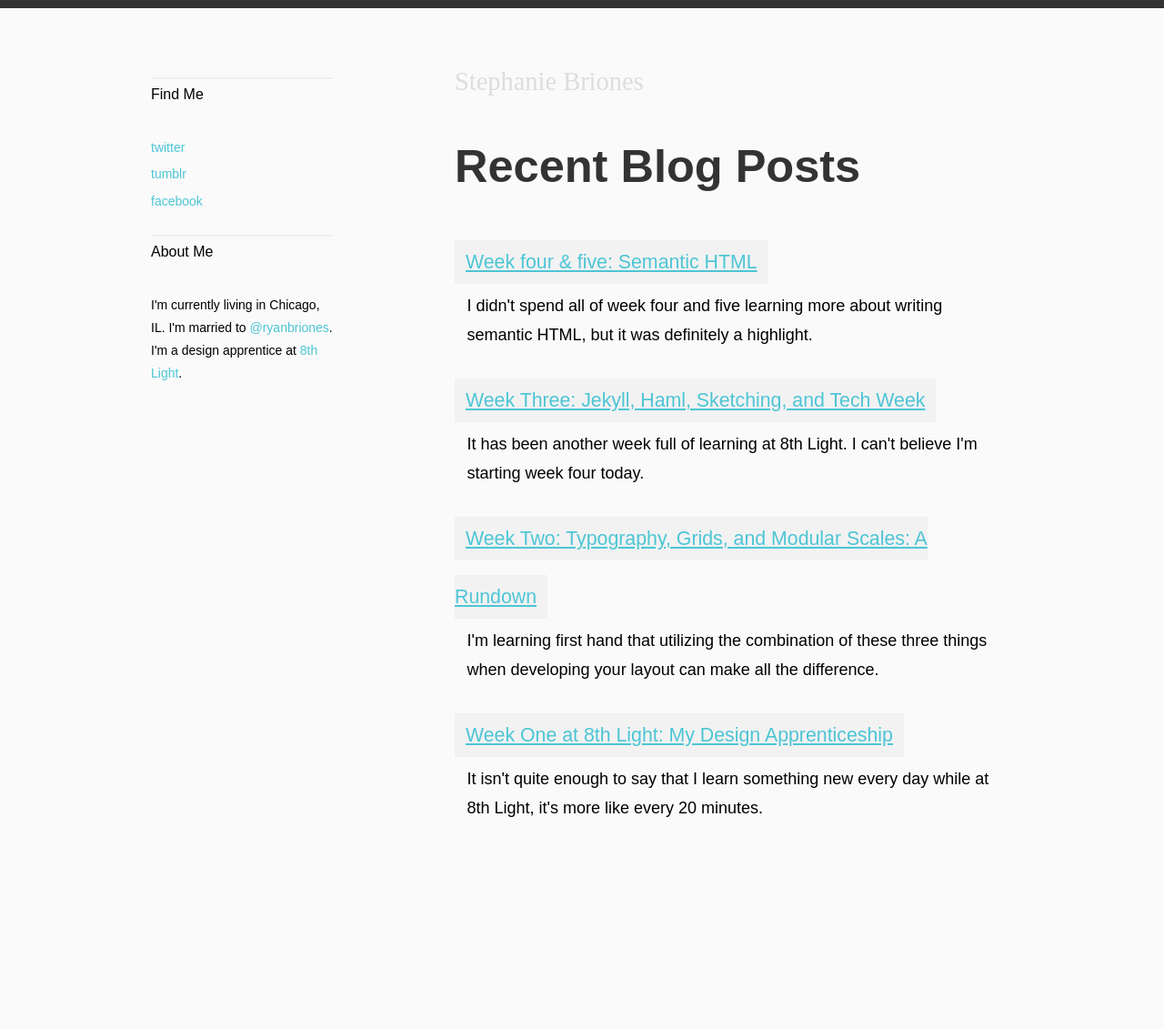
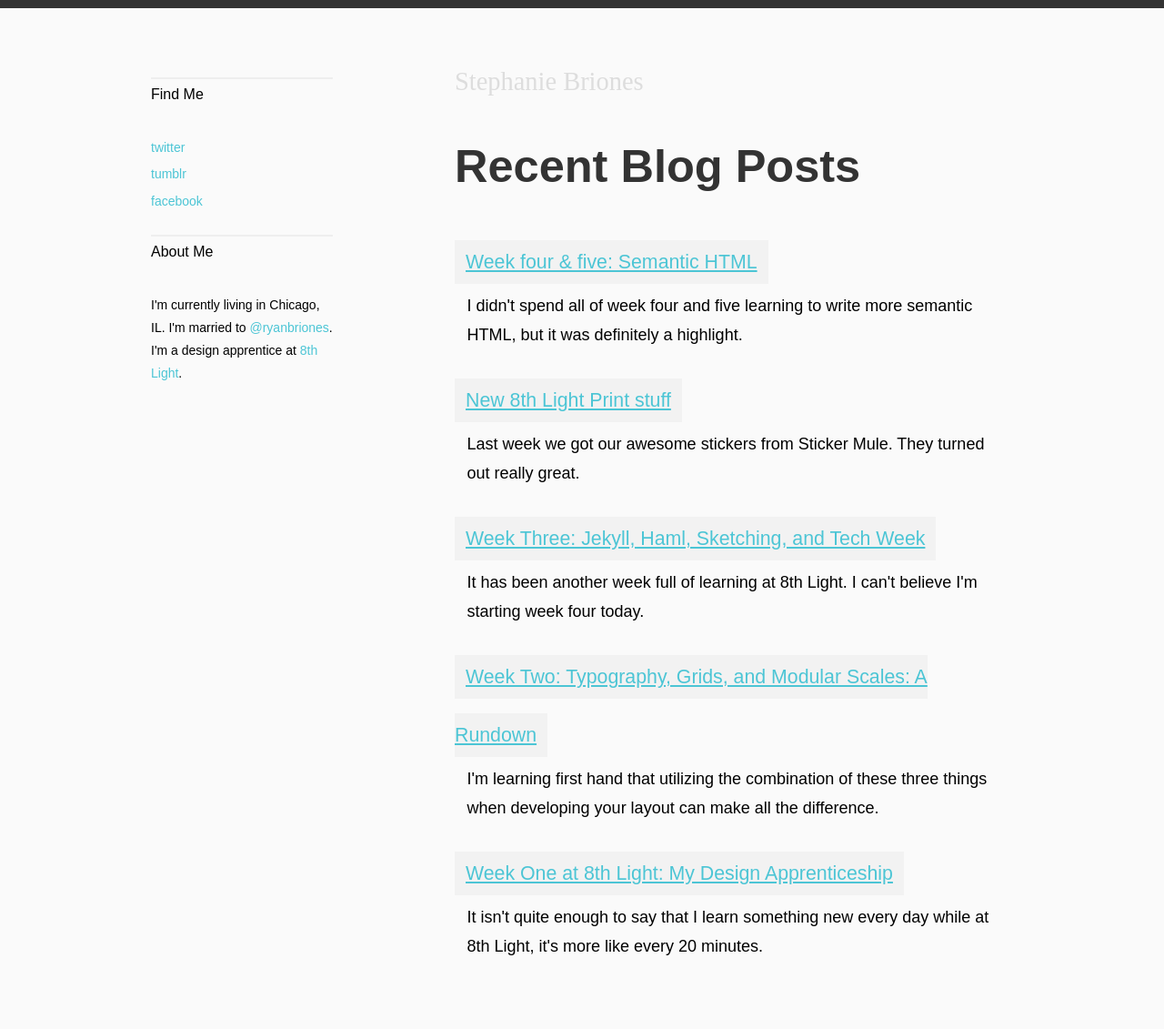
Before and after one commit to smbriones/smbriones.github.com, a Jekyll site: the page built from index.html, in a window 1280 px wide. Shown: the whole page at 91% size. Built offline with Jekyll 4.4.1, drawn with Linux system fonts in a browser that asks for light colours; nearby versions of some CDN libraries; before the commit the page ends 979 px from its top, so only the background shows below that.

Commit message:
added new blog post 8th Light print stuff

```diff
--- /dev/null
+++ b/_posts/2011-08-11-new-8th-light-print-stuff.html
@@ -0,0 +1,33 @@
+---
+layout: blog-post
+title: "New 8th Light Print stuff"
+snippet: "Last week we got our awesome stickers from Sticker Mule. They turned out really great."
+---
+
+<p class="date">August 11, 2011</p>
+<h1>{{ page.title }}</h1>
+<h2>{{ page.snippet }}</h2>
+
+<p>
+  I don't know which I love more, the die-cut or the circle one.
+</p>
+<figure>
+  <img src="/images/blog/stickers-pins/stickers.jpg">
+  <figcaption>
+    New 8th Light stickers
+  </figcaption>
+</figure>
+<p>
+  Today we got some really nice new lapel pins. The company we used, <a href="http://www.lapelpinsrus.com/">
+  Lapel Pins R Us</a> was really awesome at helping us get exactly what we wanted and they were incredibly fast too.
+</p>
+<figure>
+  <img src="/images/blog/stickers-pins/lapel-pins.jpg">
+  <figcaption>
+    New 8th Light lapel pins
+  </figcaption>
+</figure>
+<ul>
+  <li><a href="http://www.stickermule.com/">Stickers from http://www.stickermule.com/</a></li>
+  <li><a href="http://www.lapelpinsrus.com/">Lapel pins from http://www.lapelpinsrus.com/</a></li>
+</ul>
--- a/_posts/2011-08-11-week-4-5.html
+++ b/_posts/2011-08-11-week-4-5.html
@@ -1,7 +1,8 @@
 ---
 layout: blog-post
 title: "Week four &amp; five: Semantic HTML"
-snippet: "I didn't spend all of week four and five learning more about writing semantic HTML, but it was definitely a highlight."
+snippet: "I didn't spend all of week four and five learning to write more semantic HTML, but it was
+          definitely a highlight."
 ---
 <p class="date">August 11, 2011</p>
 <h1>{{ page.title }}</h1>
--- a/stylesheets/blog-posts.css
+++ b/stylesheets/blog-posts.css
@@ -208,3 +208,8 @@ div[role="contentinfo"] .content {
 	margin: 0 auto;
 	padding-top: 3.157em;
 }
+
+code {
+	font-color: #000;
+	font-size: 1.10em;
+}
```
Also changed, not shown: images/blog/stickers-pins/lapel-pins.jpg (added), images/blog/stickers-pins/stickers.jpg (added).
